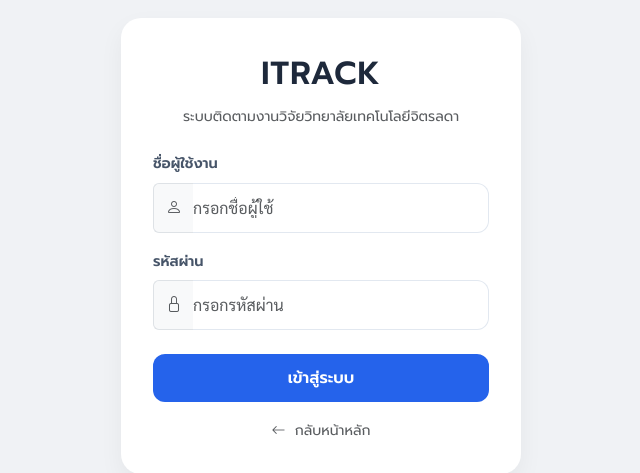
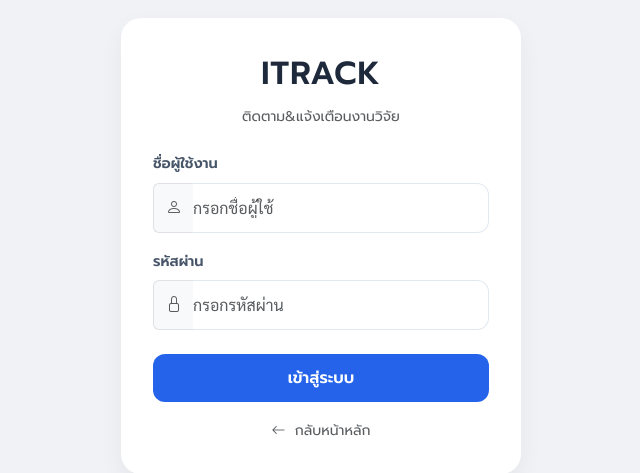
Before and after one commit to Nobphanon/ITRACK, a Flask app: page /auth/login in a window 1280 px wide. Shown: the part 154-627 px from the top of the page, without its empty margins (319-959 px from the left). Run offline with Flask 3, Linux system fonts and the light colour scheme.

Commit message:
Update login message in login.html

```diff
--- a/templates/auth/login.html
+++ b/templates/auth/login.html
@@ -77,7 +77,7 @@
 
     <div class="login-card">
         <div class="brand-logo">ITRACK</div>
-        <p class="text-center text-muted small mb-4">ระบบติดตามงานวิจัยวิทยาลัยเทคโนโลยีจิตรลดา</p>
+        <p class="text-center text-muted small mb-4">ติดตาม&แจ้งเตือนงานวิจัย</p>
 
         {% with messages = get_flashed_messages(with_categories=true) %}
           {% if messages %}
```
